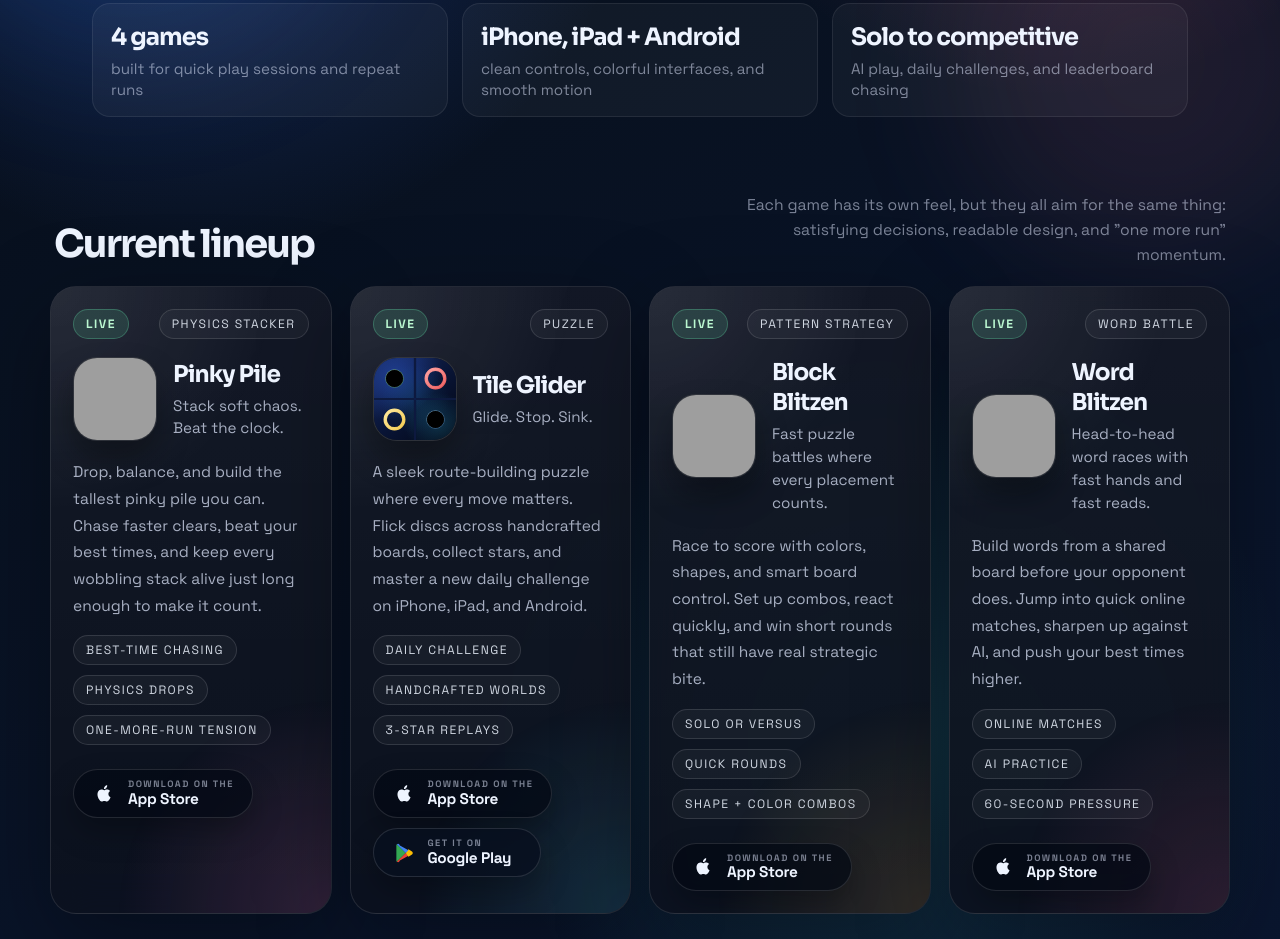
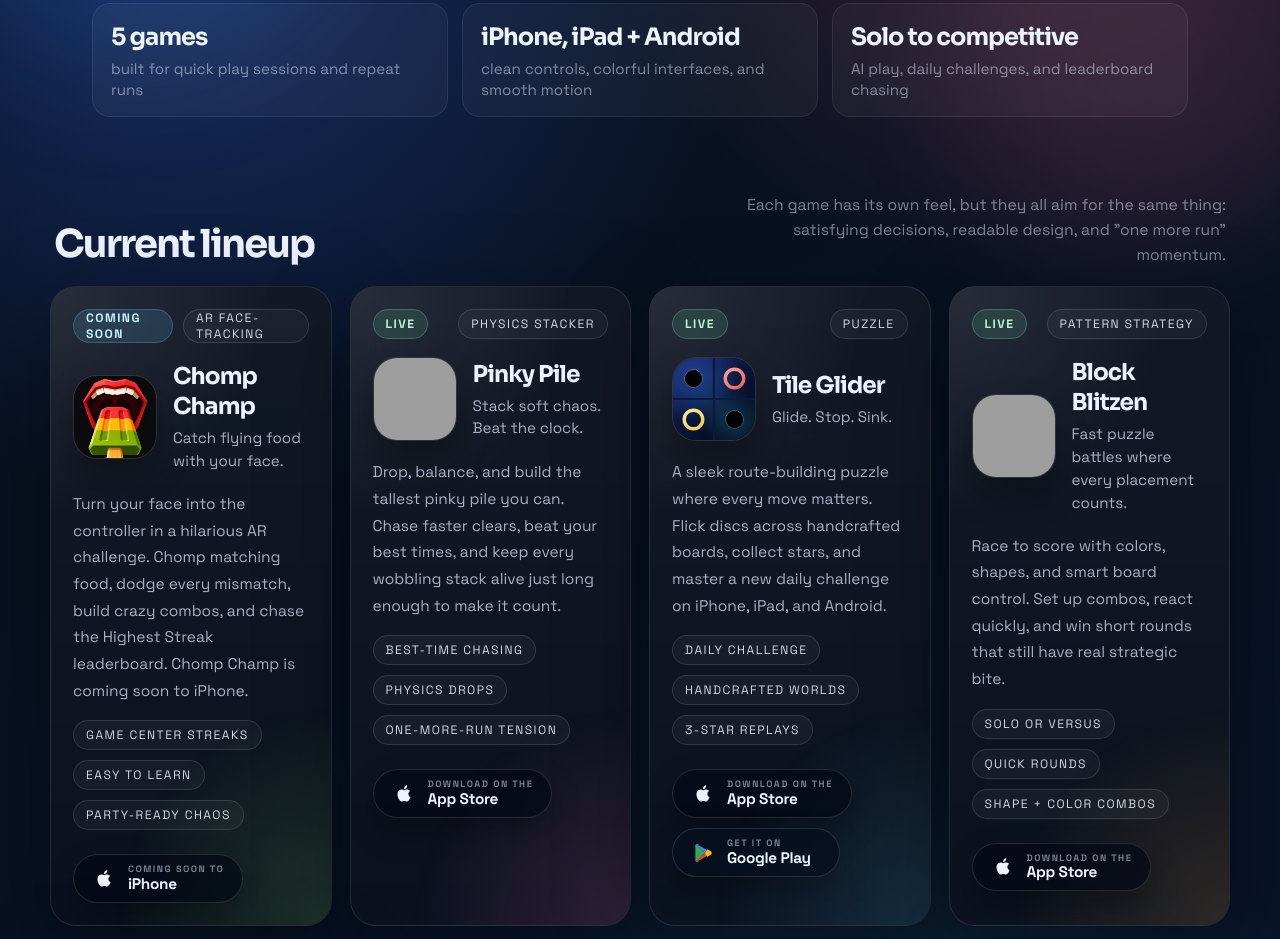
Before and after one commit to hotpotatoapps/hotpotatoapps.github.io, a plain HTML site: page index.html in a window 1280 px wide. Shown: the part 513-1452 px from the top of the page. Drawn offline with Linux system fonts and the light colour scheme; no server answers; grey boxes are pictures that could not be loaded.

Commit message:
Add Chomp Champ to homepage

```diff
--- a/index.html
+++ b/index.html
@@ -4,7 +4,7 @@
   <meta charset="UTF-8">
   <meta name="viewport" content="width=device-width, initial-scale=1">
   <meta name="theme-color" content="#091020">
-  <title>Hot Potato Apps | Pinky Pile, Tile Glider, Word Blitzen, Block Blitzen</title>
+  <title>Hot Potato Apps | Chomp Champ, Pinky Pile, Tile Glider, Word Blitzen, Block Blitzen</title>
   <meta
     name="description"
     content="Hot Potato Apps makes fast, stylish puzzle games for quick sessions, daily check-ins, and leaderboard chasing."
@@ -27,6 +27,7 @@
       --radius-lg: 26px;
       --radius-md: 18px;
       --tile-accent: #61d0ff;
+      --chomp-accent: #8cf06b;
       --pinky-accent: #ff7cc8;
       --word-accent: #ff6b92;
       --block-accent: #ffbf4f;
@@ -296,6 +297,10 @@
       --accent-glow: rgba(84, 214, 255, 0.16);
     }
 
+    .app-card--chomp {
+      --accent-glow: rgba(140, 240, 107, 0.18);
+    }
+
     .app-card--pinky {
       --accent-glow: rgba(255, 124, 200, 0.17);
     }
@@ -552,7 +557,7 @@
       </p>
       <div class="stat-row">
         <div class="stat">
-          <strong>4 games</strong>
+          <strong>5 games</strong>
           <span>built for quick play sessions and repeat runs</span>
         </div>
         <div class="stat">
@@ -576,6 +581,46 @@
       </div>
 
       <div class="app-grid">
+        <article class="app-card app-card--chomp">
+          <div class="card-top">
+            <span class="status status-soon">Coming Soon</span>
+            <span class="chip">AR Face-Tracking</span>
+          </div>
+          <div class="card-head">
+            <div class="icon-shell">
+              <img
+                src="chomp-champ-icon.png"
+                alt="Chomp Champ app icon"
+              >
+            </div>
+            <div>
+              <h3 class="card-title">Chomp Champ</h3>
+              <p class="card-tagline">Catch flying food with your face.</p>
+            </div>
+          </div>
+          <p class="card-copy">
+            Turn your face into the controller in a hilarious AR challenge. Chomp matching food,
+            dodge every mismatch, build crazy combos, and chase the Highest Streak leaderboard.
+            Chomp Champ is coming soon to iPhone.
+          </p>
+          <div class="chip-row">
+            <span class="chip">Game Center streaks</span>
+            <span class="chip">Easy to learn</span>
+            <span class="chip">Party-ready chaos</span>
+          </div>
+          <div class="card-actions">
+            <span class="button store-button button-disabled" aria-label="Chomp Champ coming soon to iPhone">
+              <svg class="store-button-icon" viewBox="0 0 24 24" aria-hidden="true" xmlns="http://www.w3.org/2000/svg">
+                <path fill="currentColor" d="M16.365 12.013c.022 2.434 2.13 3.244 2.152 3.254c-.018.057-.337 1.162-1.108 2.303c-.666.987-1.357 1.97-2.446 1.99c-1.071.02-1.414-.635-2.639-.635c-1.226 0-1.607.615-2.618.655c-1.05.04-1.85-1.055-2.521-2.038c-1.371-1.98-2.419-5.598-1.013-8.04c.699-1.213 1.948-1.982 3.304-2.003c1.031-.021 2.006.695 2.639.695c.633 0 1.82-.858 3.067-.732c.522.022 1.988.211 2.93 1.59c-.076.047-1.75 1.021-1.747 2.961Zm-2.009-6.114c.559-.676.936-1.617.833-2.554c-.805.032-1.777.537-2.354 1.213c-.518.598-.972 1.557-.85 2.475c.898.069 1.812-.457 2.371-1.134Z"/>
+              </svg>
+              <span class="store-button-copy">
+                <span class="store-button-kicker">Coming soon to</span>
+                <span class="store-button-title">iPhone</span>
+              </span>
+            </span>
+          </div>
+        </article>
+
         <article class="app-card app-card--pinky">
           <div class="card-top">
             <span class="status status-live">Live</span>
```
Also changed, not shown: chomp-champ-icon.png (added).
